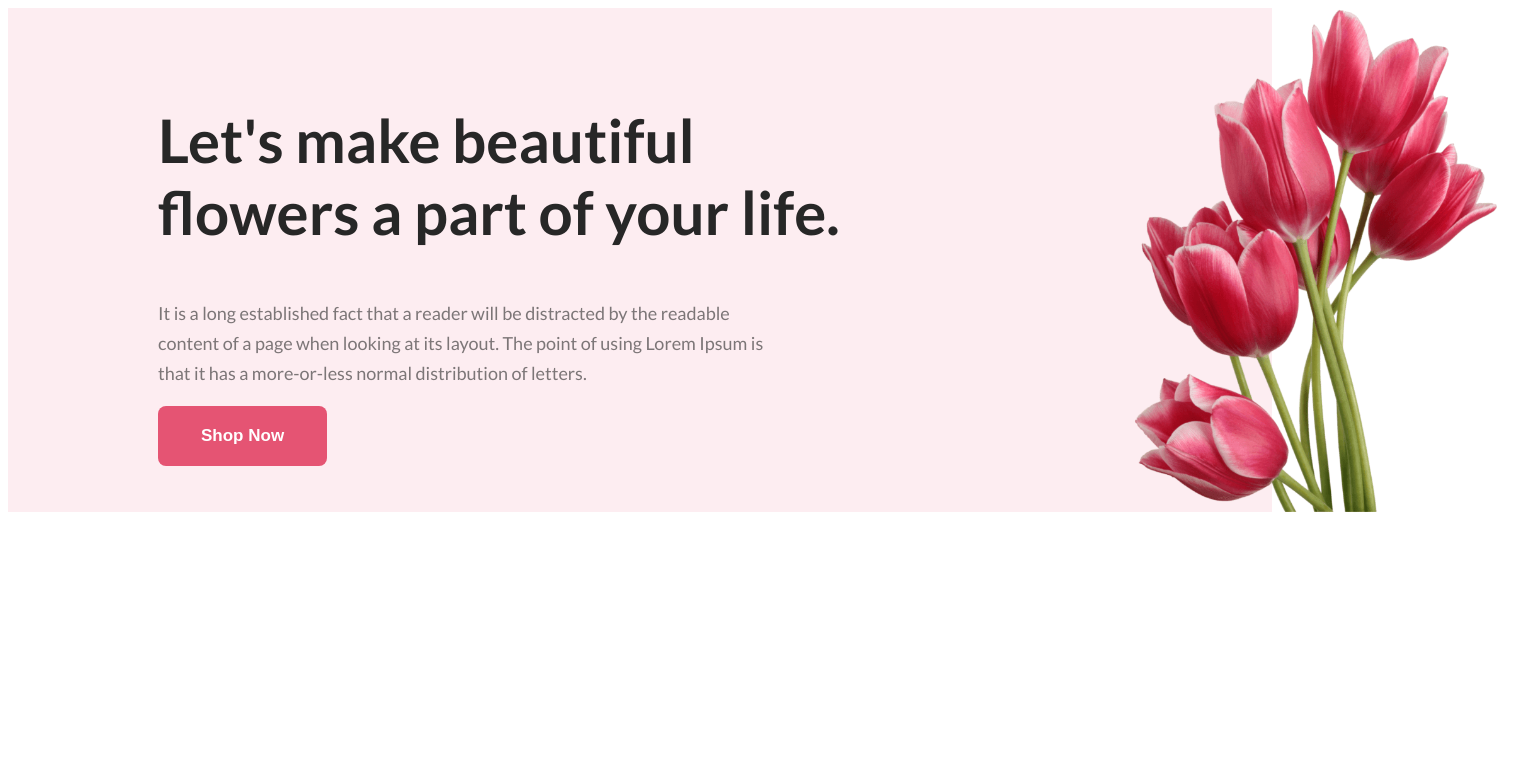
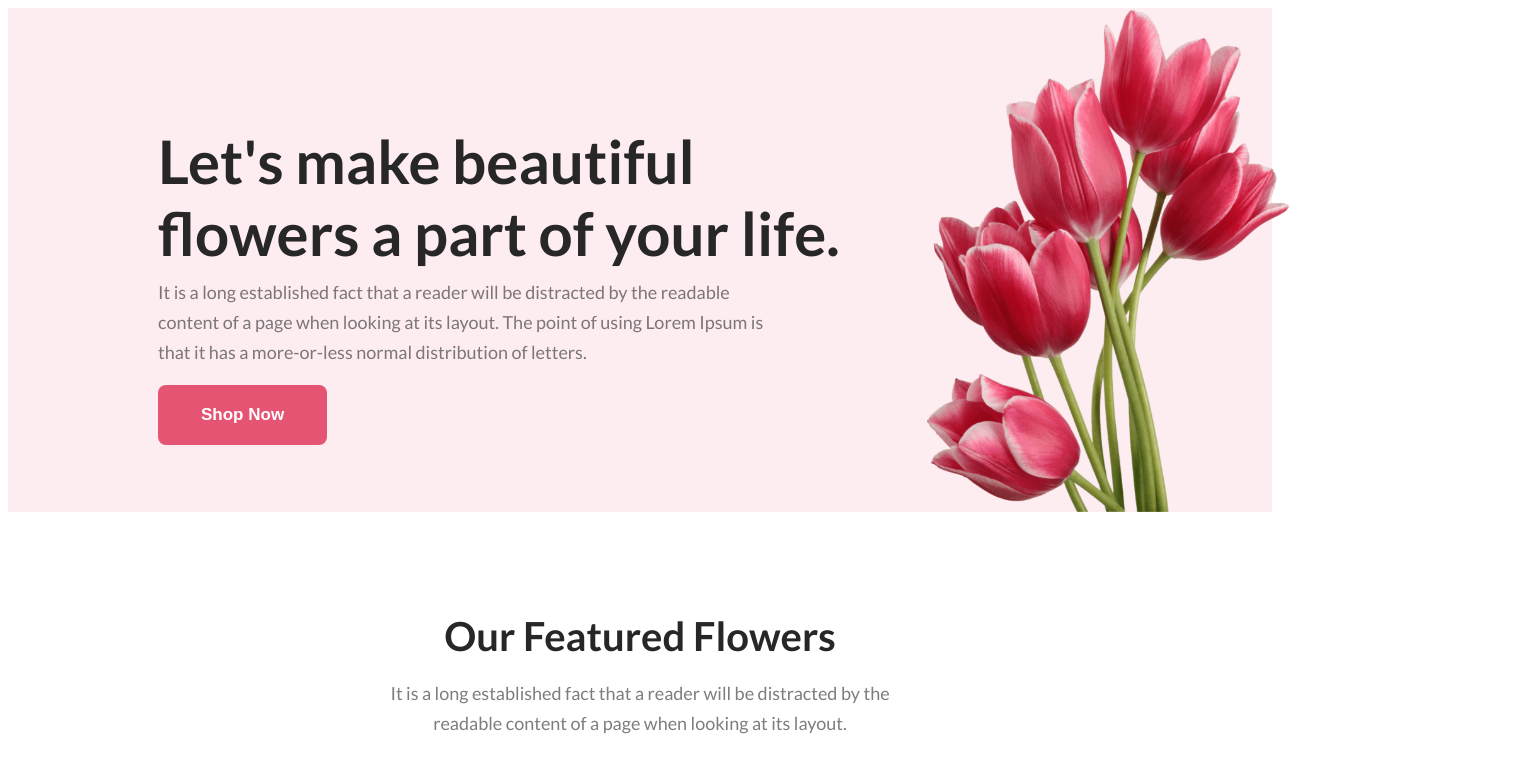
Before and after one commit to arafatrahman41/flower-house-assignment, a plain HTML site: page index.html in a window 1280 px wide. Shown: the whole page, 1516 px wide, since content can reach past the window. Drawn offline with Linux system fonts and the light colour scheme.

Commit message:
featured flowers section added

```diff
--- a/index.html
+++ b/index.html
@@ -12,7 +12,7 @@
 <body>
     <header class="header">
         <div class="banner">
-          <div class="banner-container">
+          <div class="banner-content">
             <h2 class="banner-title">Let's make beautiful flowers a part of your life.</h2>
             <p class="banner-description">It is a long established fact that a reader will be distracted by the readable content of a page when looking at its layout. The point of using Lorem Ipsum is that it has a more-or-less normal distribution of letters.</p>
             <button class="btn-primary">Shop Now</button>
@@ -21,7 +21,11 @@
         </div>
     </header>
     <main>
+      <section class="featured-flower">
+         <h3 class="section-title">Our Featured Flowers</h3>
+         <p class="section-description">It is a long established fact that a reader will be distracted by the <br> readable content of a page when looking at its layout.</p>
 
+      </section>
     </main>
     <footer>
 
--- a/styles/flower.css
+++ b/styles/flower.css
@@ -28,6 +28,10 @@ body {
   padding: 0px 150px;
 }
 
+.banner-content {
+  max-width: 500px;
+}
+
 .banner-title {
   display: flex;
   width: 708px;
@@ -35,6 +39,7 @@ body {
   color: #272727;
   font-size: 60px;
   font-weight: 800;
+  margin-bottom: -10px;
 }
 
 .banner-description {
@@ -50,3 +55,24 @@ body {
 .banner-pic {
   width: 400px;
 }
+
+/* main section styles */
+.featured-flower {
+  margin-top: 100px;
+  text-align: center;
+}
+
+/* featured flower styles */
+.section-title {
+  color: #272727;
+  font-size: 40px;
+  font-weight: 800;
+  margin-bottom: 15px;
+}
+
+.section-description {
+  color: rgba(39, 39, 39, 0.6);
+  font-size: 18px;
+  font-weight: 400;
+  line-height: 30px;
+}
```
